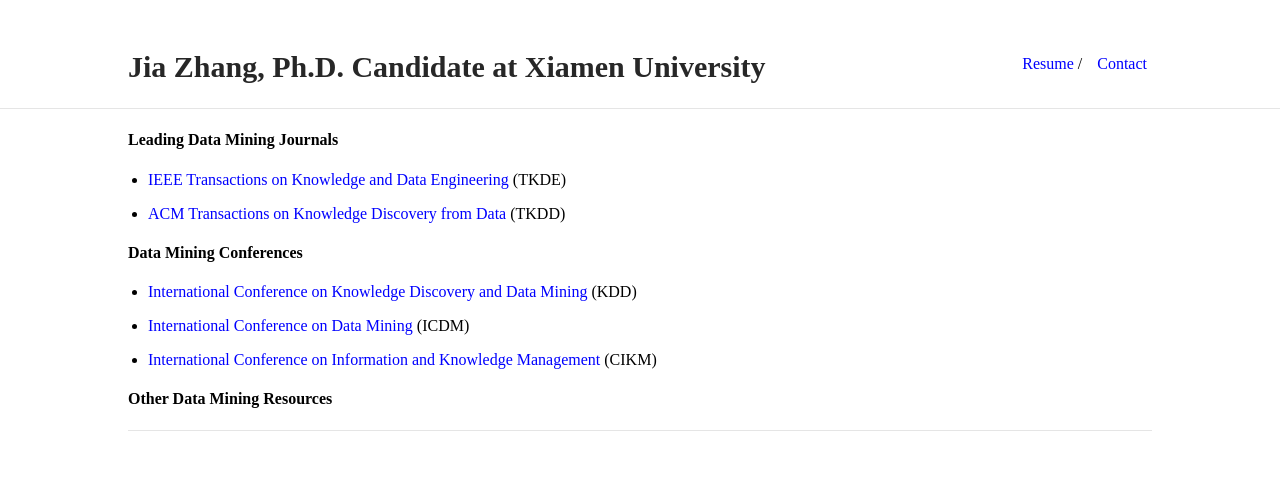
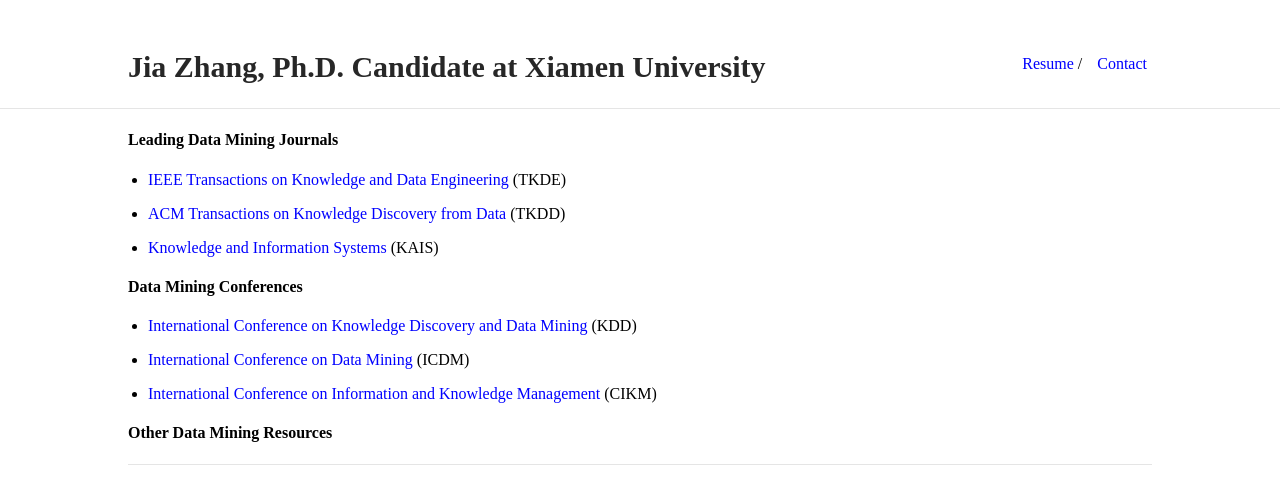
Before and after one commit to jiazhang-ml/jiazhang-ml.github.io, a Jekyll site: the page built from links-dm.md, in a window 1280 px wide, cut to the strip 0-876 px from the top of the page. Shown: the top 504 px of the strip. Built offline with Jekyll 4.4.1, drawn with Linux system fonts in a browser that asks for light colours.

Commit message:
Update links-dm.md

```diff
--- a/links-dm.md
+++ b/links-dm.md
@@ -4,9 +4,11 @@ is_contact: true
 ---
 #### Leading Data Mining Journals
 
-* [IEEE Transactions on Knowledge and Data Engineering](https://ieeexplore.ieee.org/xpl/RecentIssue.jsp?punumber=69) (TKDE)
+* [IEEE Transactions on Knowledge and Data Engineering](https://dblp.uni-trier.de/db/journals/tkde/) (TKDE)
 
-* [ACM Transactions on Knowledge Discovery from Data](https://tkdd.acm.org/index.cfm) (TKDD)
+* [ACM Transactions on Knowledge Discovery from Data](https://dblp.uni-trier.de/db/journals/tkdd/) (TKDD)
+
+* [Knowledge and Information Systems](https://dblp.uni-trier.de/db/journals/kais/) (KAIS)
 
 #### Data Mining Conferences
 
```
